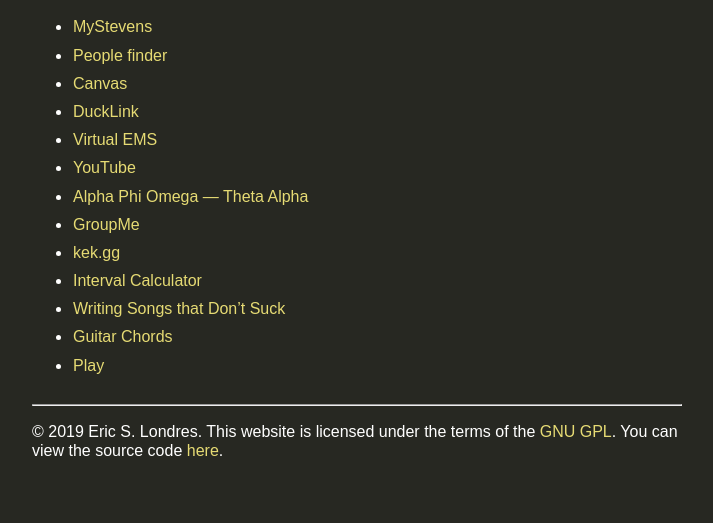
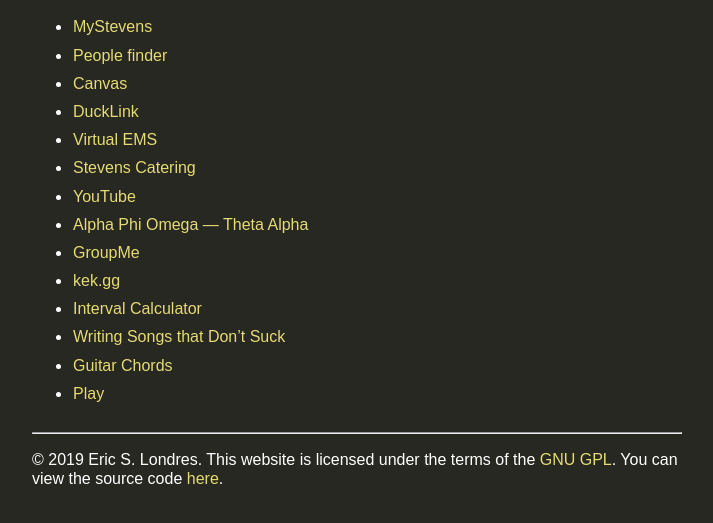
Before and after one commit to slondr/slondr.gitlab.io, a Jekyll site: the page built from favorites.md, in a window 1280 px wide, cut to the strip 186-709 px from the top of the page. Shown: the whole strip, without its empty margins (283-996 px from the left). Built offline with Jekyll 4.4.1, drawn with Linux system fonts in a browser that asks for light colours; a script that is not in the unit is left out.

Commit message:
added catering link

```diff
--- a/_data/favorites.yml
+++ b/_data/favorites.yml
@@ -8,6 +8,8 @@
   link: https://ducklink.stevens.edu/
 - title: Virtual EMS
   link: https://emsweb.stevens.edu/VirtualEMS/
+- title: Stevens Catering
+  link: http://stevens.e-cater.com/default.php
 - title: YouTube
   link: https://youtube.com
 - title: Alpha Phi Omega — Theta Alpha
```
